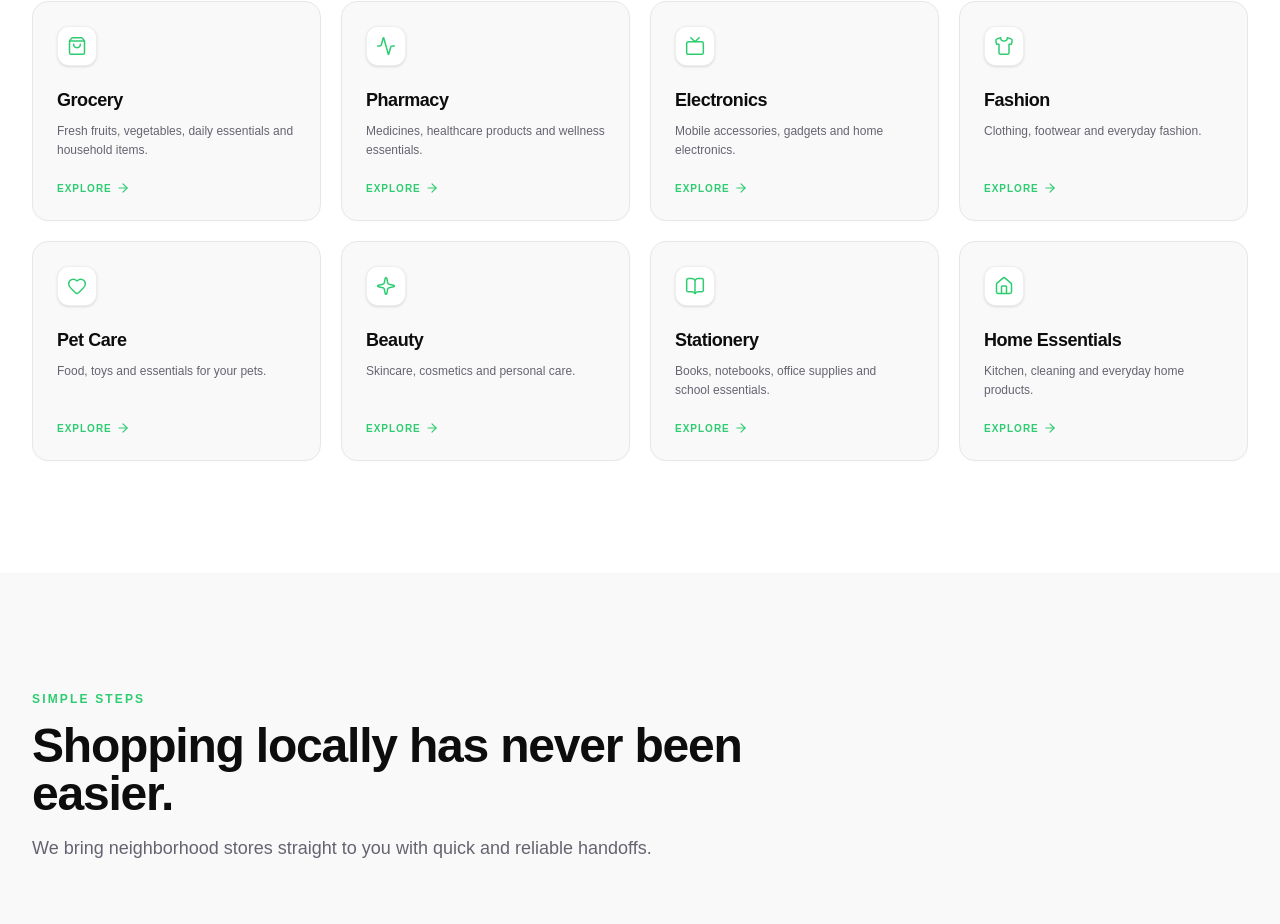
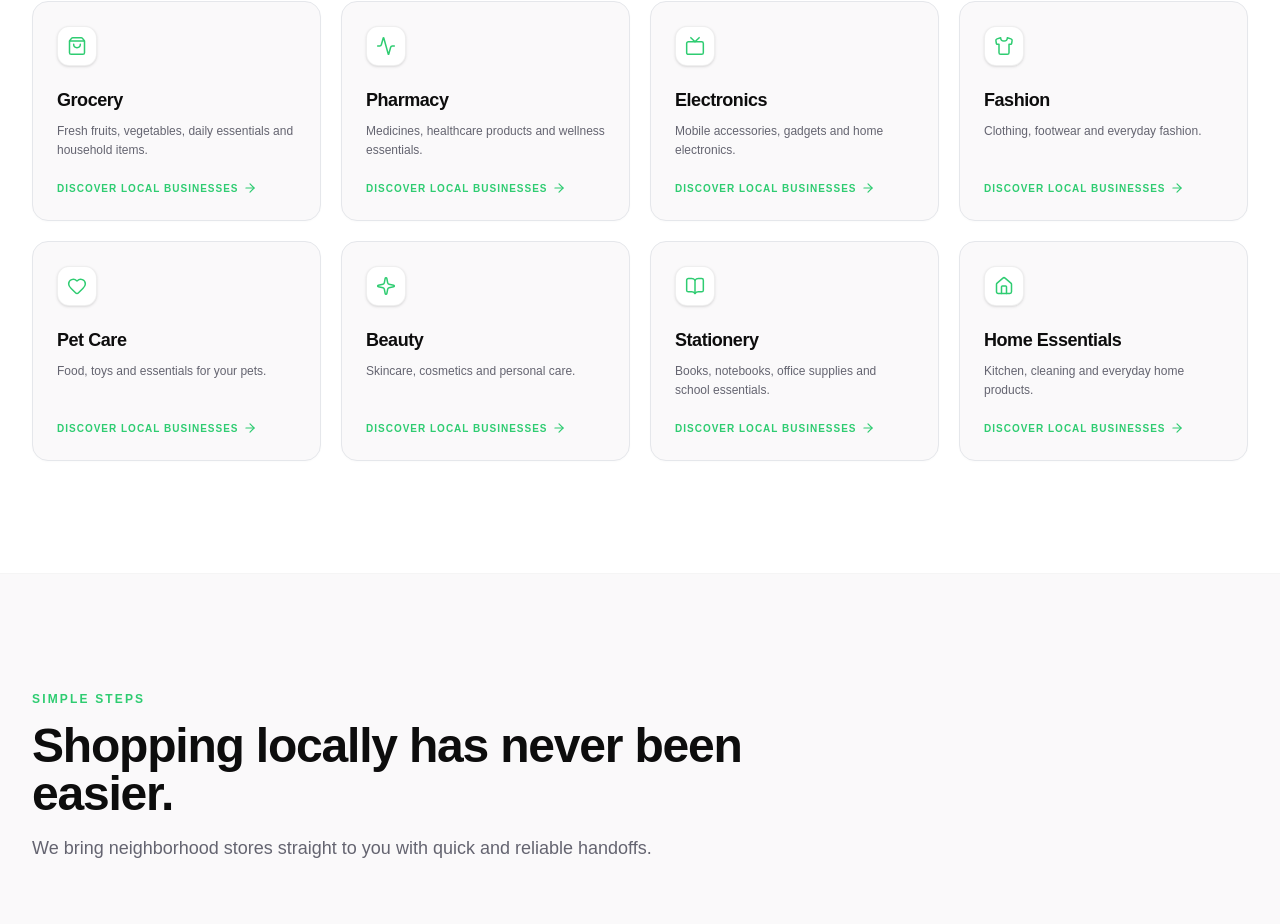
Before and after one commit to rivocity1-glitch/rivo-website, a React (Vite) app: page / in a window 1280 px wide. Shown: the part 1352-2276 px from the top of the page. Built offline with nearby package versions, Linux system fonts and the light colour scheme.

Commit message:
Translate category exploration labels

```diff
--- a/src/pages/Home.tsx
+++ b/src/pages/Home.tsx
@@ -182,7 +182,7 @@ const Home: React.FC = () => {
                   <h3 className="text-lg font-bold tracking-tight">{category.name}</h3>
                   <p className="mt-2 text-xs leading-relaxed text-brand-gray-muted">{category.desc}</p>
                 </div>
-                <span className="mt-5 inline-flex items-center gap-1 text-[10px] font-bold uppercase tracking-widest text-brand-primary">Explore <ArrowRight className="h-3.5 w-3.5" /></span>
+                <span className="mt-5 inline-flex items-center gap-1 text-[10px] font-bold uppercase tracking-widest text-brand-primary">{t('home.local.discover')} <ArrowRight className="h-3.5 w-3.5" /></span>
               </motion.div>
               );
             })}
```
